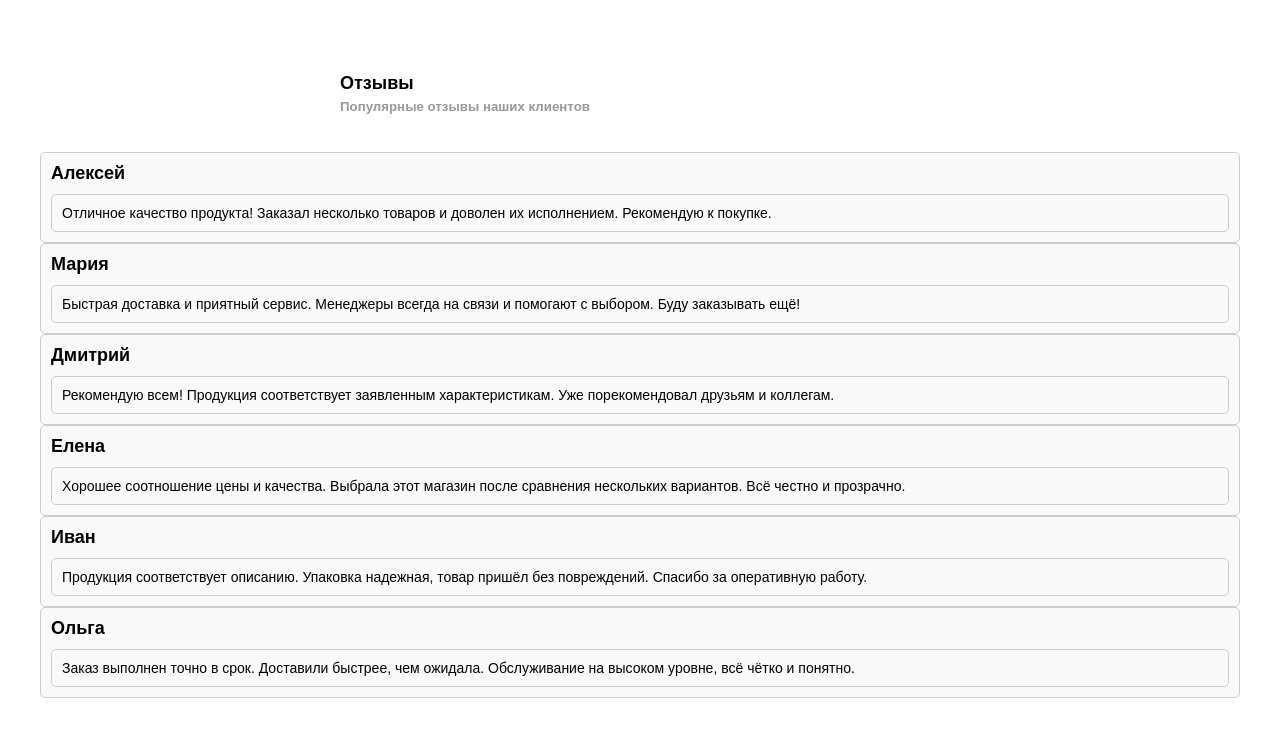
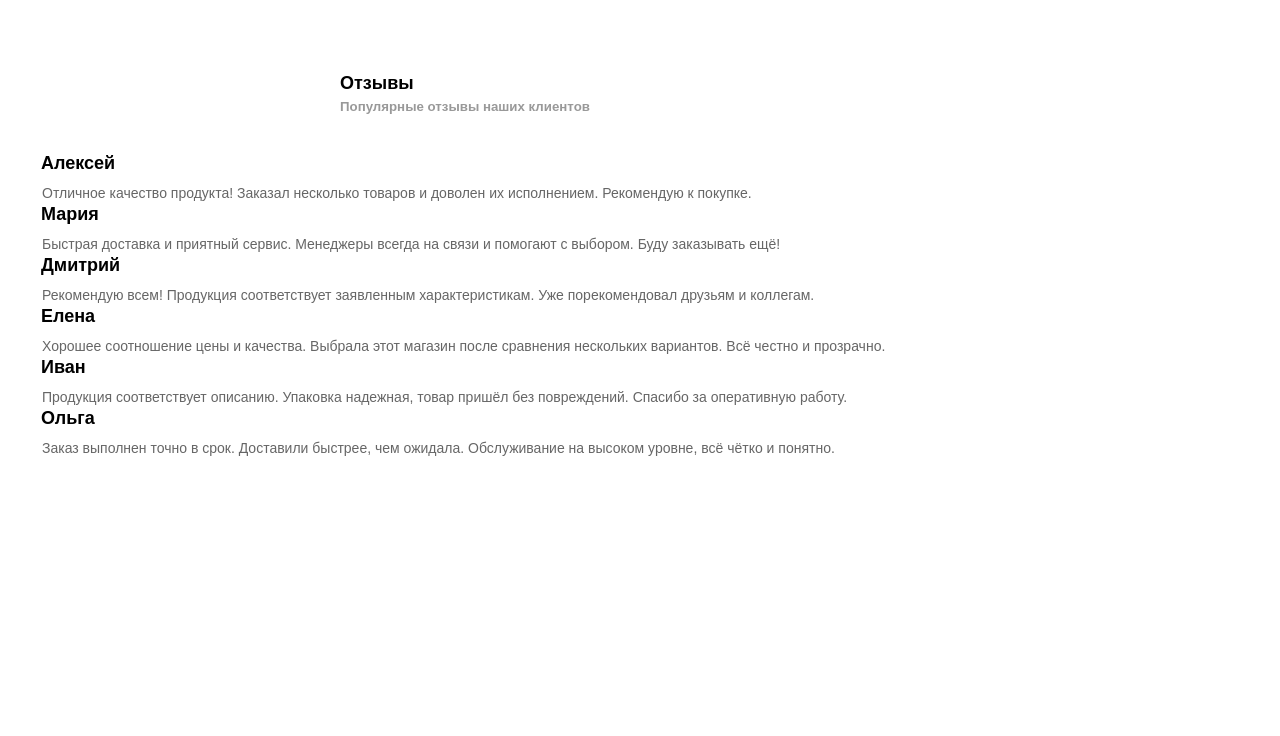
Before and after one commit to cemen2000/SmartSoftTask, a plain HTML site: page index.html in a window 1280 px wide. Shown: the part 973-1709 px from the top of the page. After the commit the page ends 1471 px from the top, so only its background shows below. Drawn offline with nearby package versions, Linux system fonts and the light colour scheme; some packages are replaced by stand-ins of ours; a script that the page names is missing.

Commit message:
Update style.css

```diff
--- a/style.css
+++ b/style.css
@@ -68,6 +68,10 @@ button:hover {
     margin-top: 20px;
 }
 
+#reviews {
+    margin-top: 20px;
+}
+
 .review-container {
     display: flex;
     flex-wrap: wrap;
@@ -75,12 +79,22 @@ button:hover {
 }
 
 .review {
-    border: 1px solid #ccc;
-    padding: 10px;
-    background-color: #f9f9f9;
-    border-radius: 5px;
+    flex-basis: calc(33.33% - 20px);
+    padding: 1px;
+    text-align: center;
 }
 
+.review h3 {
+    text-align: left;
+    font-size: 18px;
+    margin-bottom: 10px;
+}
+
+.review p {
+    text-align: left;
+    font-size: 14px;
+    color: #666;
+}
 .review h4 {
     margin: 0;
     font-size: 16px;
```
